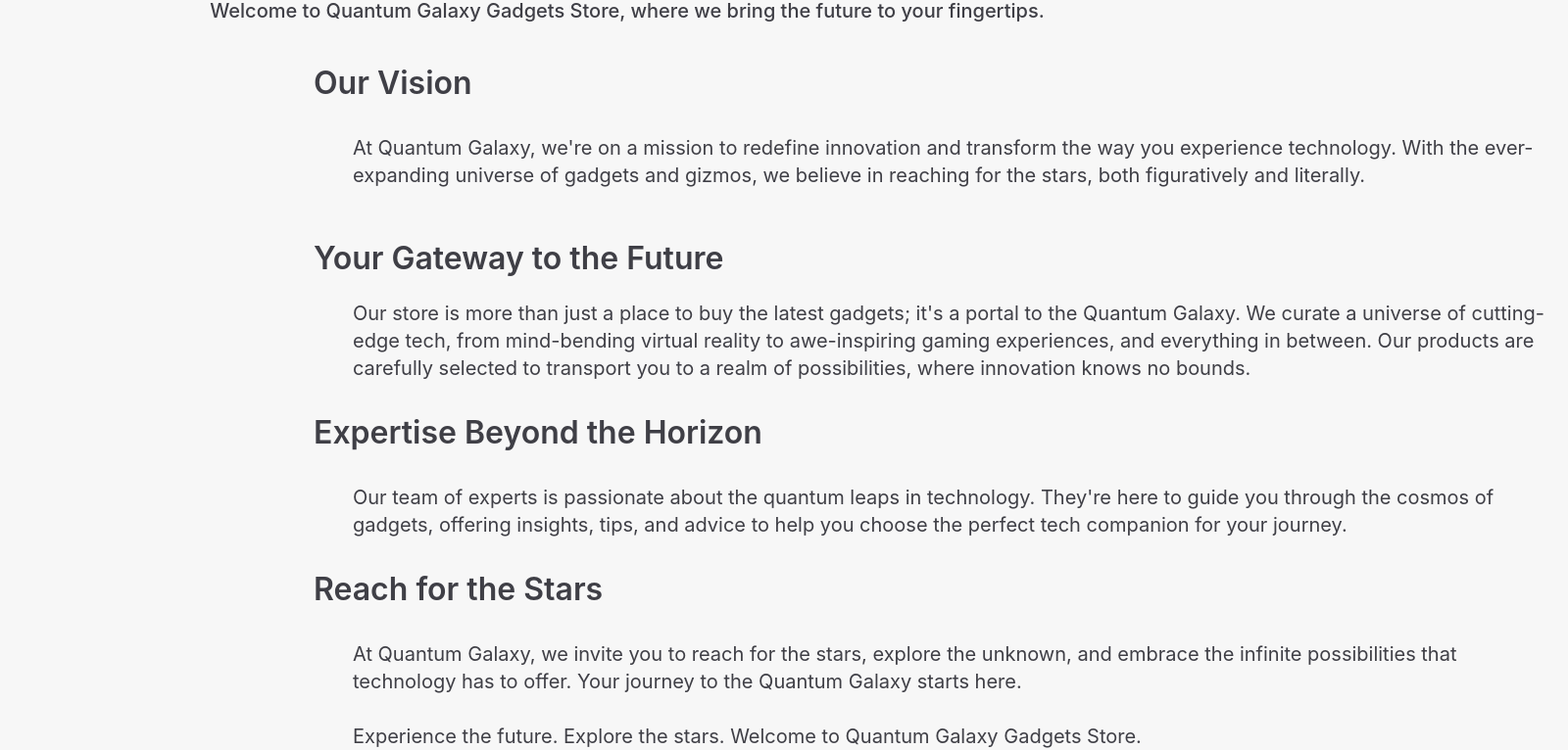
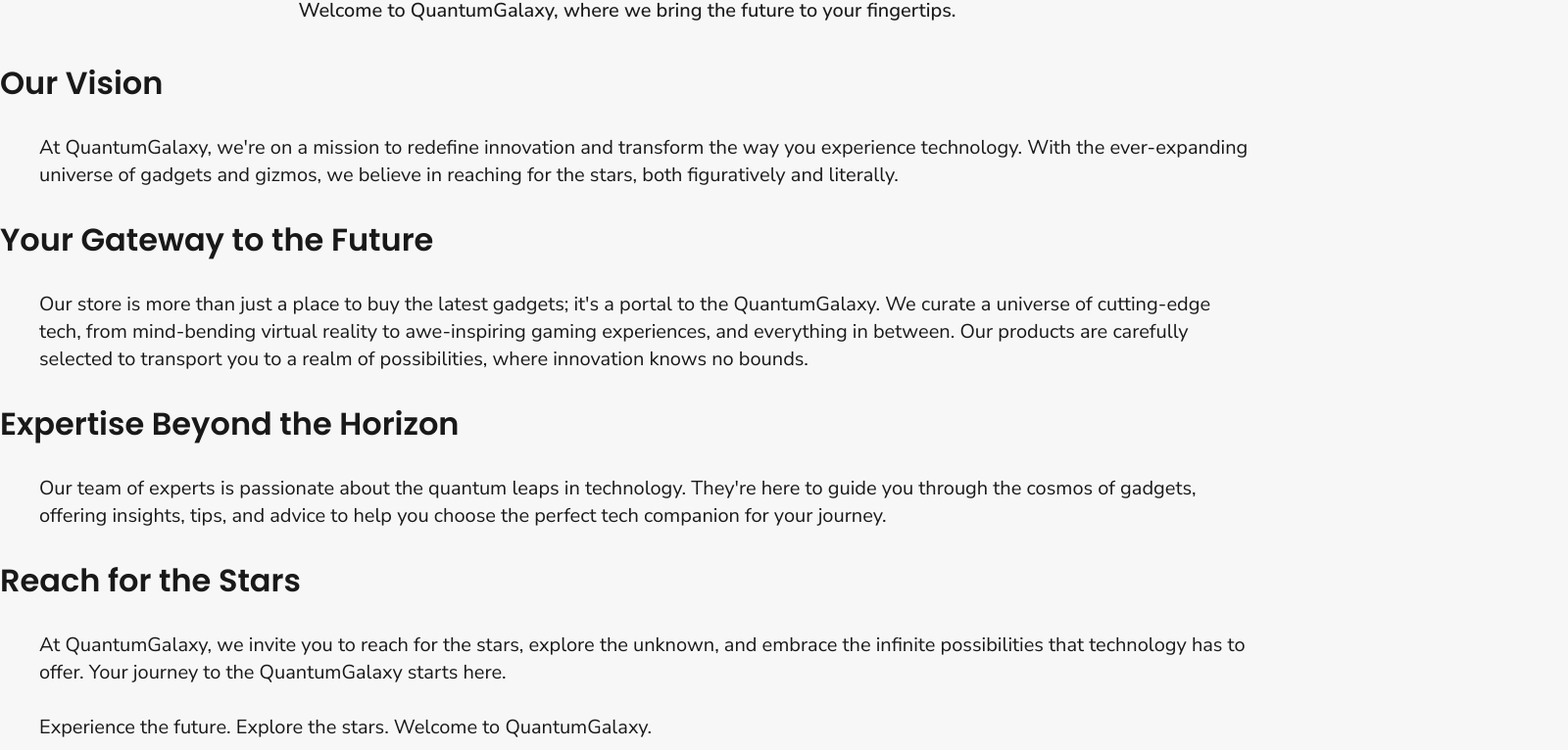
Before and after one commit to ricohermosoryan/Mini-Project-2, a React (Vite) app: page /about in a window 1280 px wide. Shown: the part 457-1223 px from the top of the page at 98% size, 1600 px wide, since content can reach past the window. Built offline with nearby package versions, Linux system fonts and the light colour scheme.

Commit message:
Remove fixed height and width for About Us contents

```diff
--- a/src/components/AboutUs.jsx
+++ b/src/components/AboutUs.jsx
@@ -7,56 +7,55 @@
       <div className="relative">
         <img className="w-full object-cover h-[270px]" src={about} />
 
-        <div className="left-[943px] top-[106px] absolute text-white text-[32px] font-semibold font-['Inter']">
+        <div className="left-[943px] top-[106px] absolute text-white heading text-[32px] font-semibold">
           ABOUT
           <div className="w-14 h-[0px] absolute left-[27px] border-2 border-neutral-200 border-opacity-70"></div>
         </div>
       </div>
-      <div className="text-zinc-700 text-xl font-medium font-['Inter'] flex justify-center mt-9 mb-9">
-        Welcome to Quantum Galaxy Gadgets Store, where we bring the future to
+      <div className="text-xl font-medium flex justify-center mt-9 mb-9">
+        Welcome to QuantumGalaxy, where we bring the future to
         your fingertips.
       </div>
-      <div className="container mx-80 ">
-        <div className=" text-zinc-700 text-[32px] font-semibold font-['Inter'] mb-7">
+      <div className="container mx-auto">
+        <div className=" heading text-[32px] font-semibold mb-7">
           Our Vision
         </div>
-        <div className="w-[1224px] h-[75px] text-zinc-700 text-xl font-normal font-['Inter'] mb-7 ms-10">
-          At Quantum Galaxy, we're on a mission to redefine innovation and
+        <div className="text-xl font-normal mb-7 ms-10">
+          At QuantumGalaxy, we're on a mission to redefine innovation and
           transform the way you experience technology. With the ever-expanding
           universe of gadgets and gizmos, we believe in reaching for the stars,
           both figuratively and literally.
         </div>
-        <div className="w-[422px] h-[38px] text-zinc-700 text-[32px] font-semibold font-['Inter'] mb-7">
+        <div className="heading text-[32px] font-semibold mb-7">
           Your Gateway to the Future
         </div>
-        <div className="w-[1224px]  text-zinc-700 text-xl font-normal font-['Inter'] mb-7 ms-10">
+        <div className="text-xl font-normal mb-7 ms-10">
           Our store is more than just a place to buy the latest gadgets; it's a
-          portal to the Quantum Galaxy. We curate a universe of cutting-edge
+          portal to the QuantumGalaxy. We curate a universe of cutting-edge
           tech, from mind-bending virtual reality to awe-inspiring gaming
           experiences, and everything in between. Our products are carefully
           selected to transport you to a realm of possibilities, where
           innovation knows no bounds.
         </div>
-        <div className=" text-zinc-700 text-[32px] font-semibold font-['Inter'] mb-7">
+        <div className=" heading text-[32px] font-semibold mb-7">
           Expertise Beyond the Horizon
         </div>
-        <div className="w-[1224px]  text-zinc-700 text-xl font-normal font-['Inter'] mb-7 ms-10">
+        <div className="text-xl font-normal mb-7 ms-10">
           Our team of experts is passionate about the quantum leaps in
           technology. They're here to guide you through the cosmos of gadgets,
           offering insights, tips, and advice to help you choose the perfect
           tech companion for your journey.
         </div>
-        <div className=" text-zinc-700 text-[32px] font-semibold font-['Inter'] mb-7">
+        <div className=" heading text-[32px] font-semibold mb-7">
           Reach for the Stars
         </div>
-        <div className="w-[1224px] h-[97px]  text-zinc-700 text-xl font-normal font-['Inter'] mb-8 ms-10">
-          At Quantum Galaxy, we invite you to reach for the stars, explore the
+        <div className="text-xl font-normal mb-8 ms-10">
+          At QuantumGalaxy, we invite you to reach for the stars, explore the
           unknown, and embrace the infinite possibilities that technology has to
-          offer. Your journey to the Quantum Galaxy starts here.
+          offer. Your journey to the QuantumGalaxy starts here.
           <br />
           <br />
-          Experience the future. Explore the stars. Welcome to Quantum Galaxy
-          Gadgets Store.
+          Experience the future. Explore the stars. Welcome to QuantumGalaxy.
         </div>
       </div>
     </>
```
